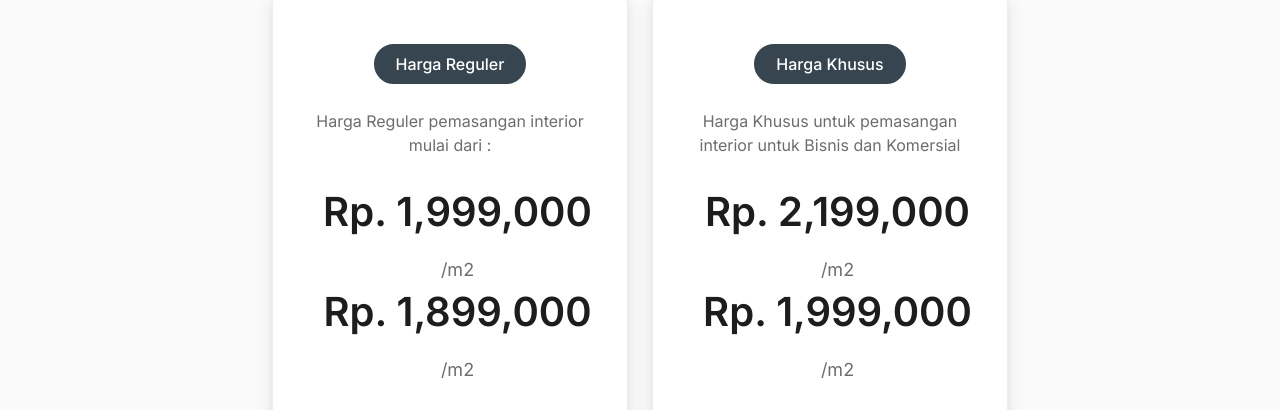
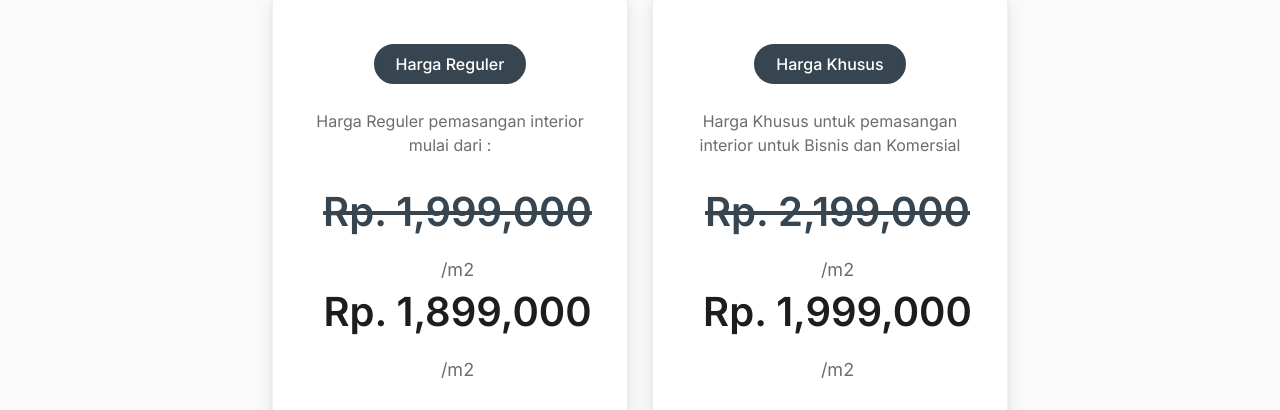
Before and after one commit to Kelompok4-dmi/Kelompok4-dmi.github.io, a plain HTML site: page index.html in a window 1280 px wide. Shown: the part 2705-3115 px from the top of the page. Drawn offline with nearby package versions, Linux system fonts and the light colour scheme.

Commit message:
some styling

```diff
--- a/assets/css/style.css
+++ b/assets/css/style.css
@@ -1,6 +1,12 @@
+
+
 body {
   color: #444;
   background: #fefcf3;
+}
+
+s{
+  color: var(--primary);
 }
 
 .header-image {
--- a/index.html
+++ b/index.html
@@ -357,7 +357,7 @@
                 <p>Harga Reguler pemasangan interior mulai dari : </p>
                 <div class="price">
                   <h2 class="amount">
-                    Rp. 1,999,000<span class="duration">/m2</span>
+                    <s>Rp. 1,999,000<span class="duration">/m2</span></s>
                   </h2>
                   <h2 class="amount">
                     Rp. 1,899,000<span class="duration">/m2</span>
@@ -367,7 +367,7 @@
 
             <div class="light-rounded-buttons">
               <a href="https://wa.me/+62882001525496" target="_blank" class="btn primary-btn"><i
-                class="lni lni-whatsapp"></i> Pesan Sekarang</a>
+                  class="lni lni-whatsapp"></i> Pesan Sekarang</a>
             </div>
 
             <div class="table-content">
@@ -386,7 +386,7 @@
                 <p>Harga Khusus untuk pemasangan interior untuk Bisnis dan Komersial </p>
                 <div class="price">
                   <h2 class="amount">
-                    Rp. 2,199,000<span class="duration">/m2</span>
+                    <s> Rp. 2,199,000<span class="duration">/m2</span></s>
                   </h2>
                   <h2 class="amount">
                     Rp. 1,999,000<span class="duration">/m2</span>
@@ -396,7 +396,7 @@
 
             <div class="light-rounded-buttons">
               <a href="https://wa.me/+62882001525496" target="_blank" class="btn primary-btn"><i
-                class="lni lni-whatsapp"></i> Pesan Sekarang</a>
+                  class="lni lni-whatsapp"></i> Pesan Sekarang</a>
             </div>
 
             <div class="table-content">
```
